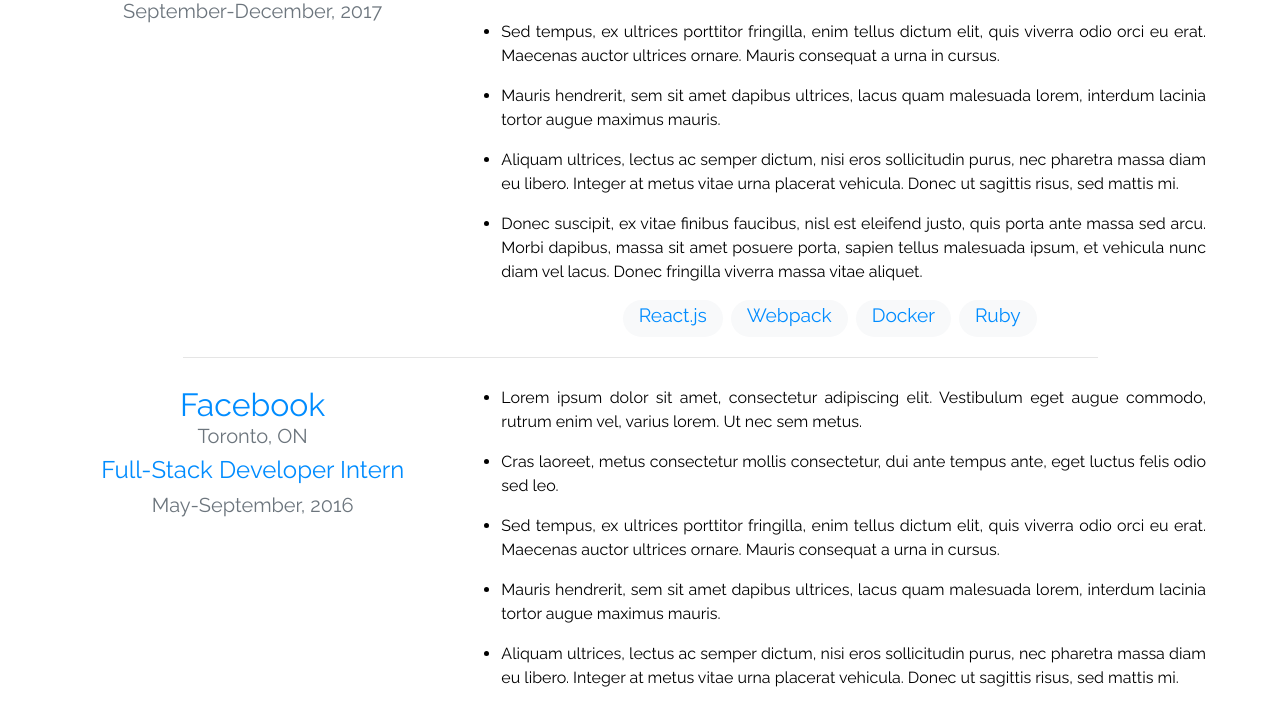
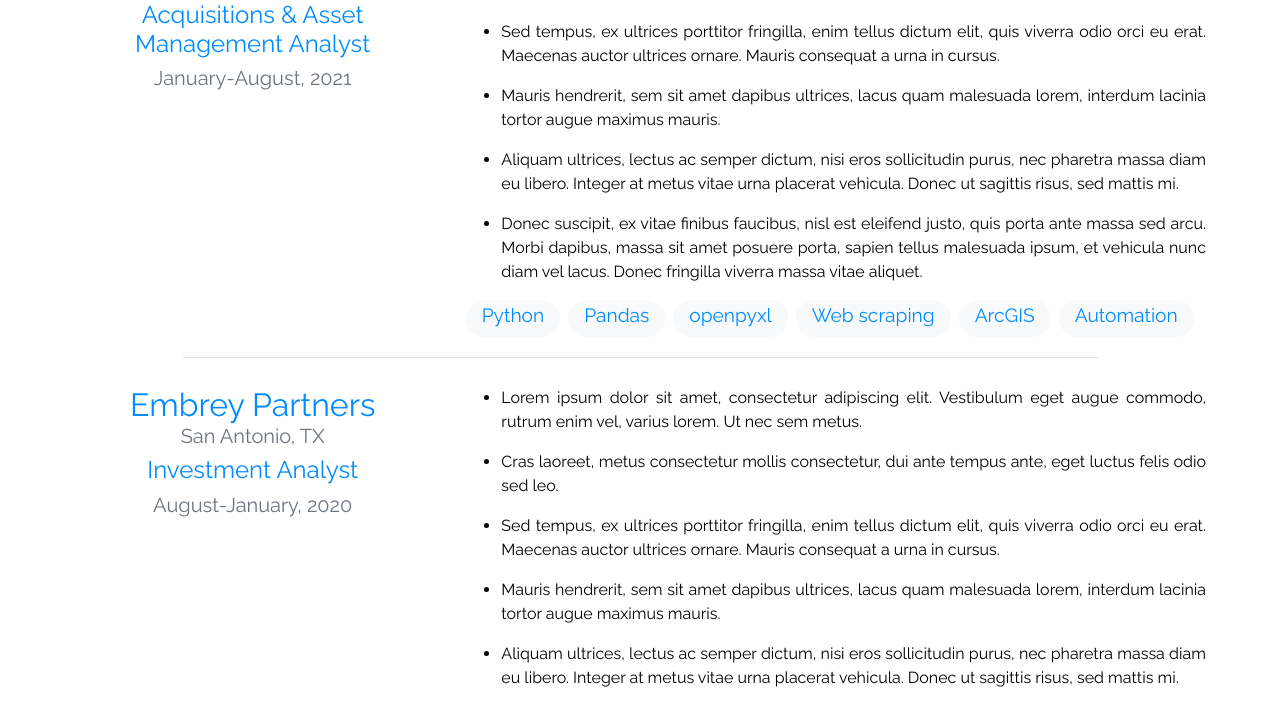
Before and after one commit to leowotzak/ljweweb-gatsby, a Gatsby site: page /resume in a window 1280 px wide. Shown: the part 352-1055 px from the top of the page. Built offline with nearby package versions, Linux system fonts and the light colour scheme; Gatsby itself is replaced by a stand-in of ours; no server answers.

Commit message:
replaced resume descriptions

```diff
--- a/src/content/work/Google/index.md
+++ b/src/content/work/embrey/index.md
@@ -1,10 +1,10 @@
 ---
-company: "Google"
-location: "San Francisco, CA"
-position: "Software Engineering Intern"
-tags: ["React.js", "Webpack", "Docker", "Ruby"]
-startDate: "2017-09-04"
-endDate: "2017-12-21"
+company: "Embrey Partners"
+location: "San Antonio, TX"
+position: "Investment Analyst"
+tags: []
+startDate: "2018-08-01"
+endDate: "2020-01-01"
 ---
 
 - Lorem ipsum dolor sit amet, consectetur adipiscing elit. Vestibulum eget augue commodo, rutrum enim vel, varius lorem. Ut nec sem metus.</p>
--- a/src/content/work/Facebook/index.md
+++ b/src/content/work/epic/index.md
@@ -1,10 +1,10 @@
 ---
-company: "Facebook"
-location: "Toronto, ON"
-position: "Full-Stack Developer Intern"
-tags: ["React", "Redux", "Docker", "Datadog"]
-startDate: "2016-05-04"
-endDate: "2016-09-01"
+company: "Epic Real Estate Partners"
+location: "Austin, TX"
+position: "Acquisitions & Asset Management Analyst"
+tags: ["Python", "Pandas", "openpyxl", "Web scraping", "ArcGIS", "Automation"]
+startDate: "2020-01-01"
+endDate: "2021-08-01"
 ---
 
 - Lorem ipsum dolor sit amet, consectetur adipiscing elit. Vestibulum eget augue commodo, rutrum enim vel, varius lorem. Ut nec sem metus.</p>
```
